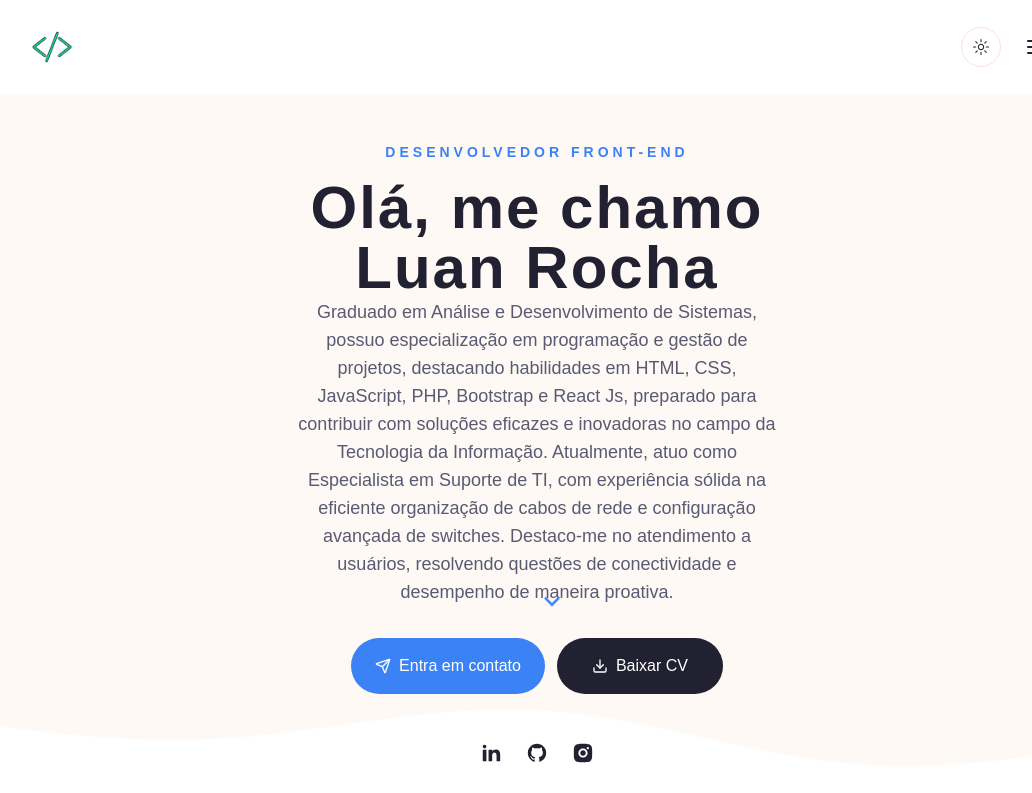
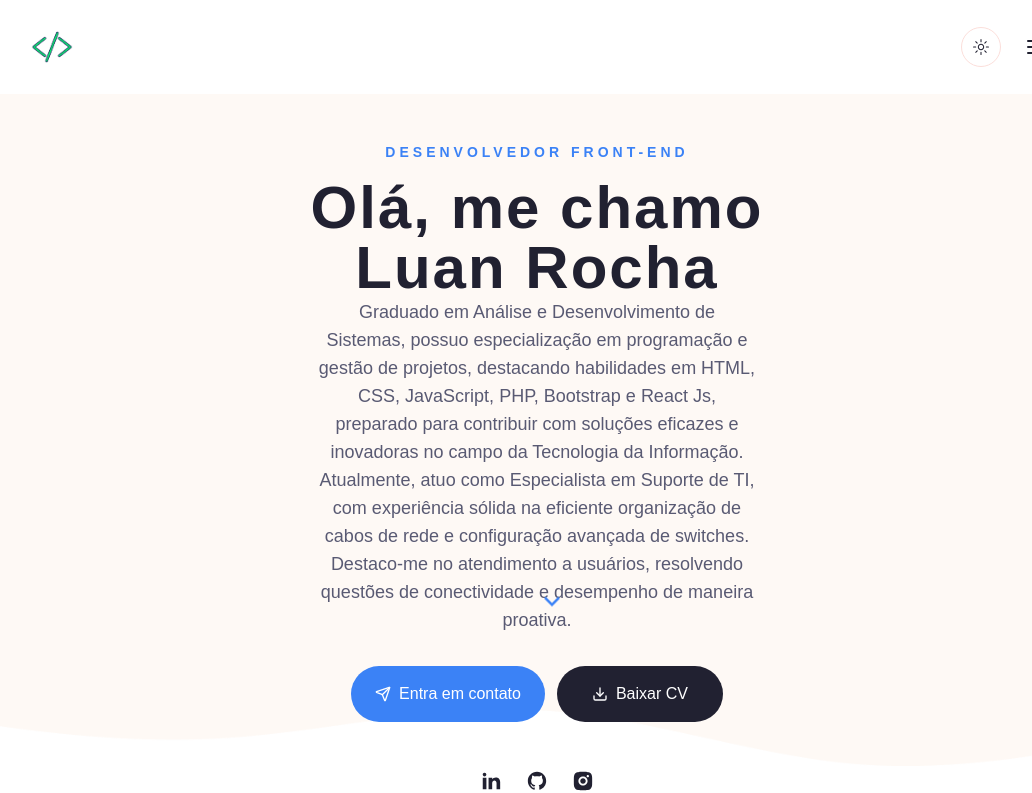
Before and after one commit to LuanRoch/luan-rocha, a Next.js app: page / in a window 1280 px wide. Shown: the top 793 px of the page, without its empty margins (103-1135 px from the left). Built offline with nearby package versions, Linux system fonts and the light colour scheme.

Commit message:
feat: hiddenSocials

```diff
--- a/components/Hero.jsx
+++ b/components/Hero.jsx
@@ -24,12 +24,12 @@ const Hero = () => {
           <div className="flex max-w-[600px] flex-col justify-center mx-auto xl:mx-0 text-center xl:text-left">
             <div className="text-sm uppercase font-semibold mb-4 text-primary tracking-[4px]">Desenvolvedor Front-End</div>
             <h1 className='h1'>Olá, me chamo Luan Rocha</h1>
-            <p className="subtitle max-w-[490px] mx-auto xl:mx-0">Graduado em Análise e Desenvolvimento de Sistemas, possuo especialização em programação e gestão de projetos,
+            <p className="subtitle max-w-[440px] mx-auto xl:mx-0">Graduado em Análise e Desenvolvimento de Sistemas, possuo especialização em programação e gestão de projetos,
               destacando habilidades em HTML, CSS, JavaScript, PHP, Bootstrap e React Js, preparado para contribuir com soluções
               eficazes e inovadoras no campo da Tecnologia da Informação. Atualmente, atuo como Especialista em Suporte de TI,
               com experiência sólida na eficiente organização de cabos de rede e configuração avançada de switches. Destaco-me no
               atendimento a usuários, resolvendo questões de conectividade e desempenho de maneira proativa.</p>
-            <div className="flex flex-col gap-y-2 md:flex-row gap-x-3 mx-auto xl:mx-0 mb-12">
+            <div className="flex flex-col gap-y-3 md:flex-row gap-x-3 mx-auto w-[162] xl:mx-0 mb-12">
               <Link href='/contact'>
                 <Button className='gap-x-2'><Send size={18} />
                   Entra em contato
@@ -41,10 +41,12 @@ const Hero = () => {
                 </Button>
               </Link>
             </div>
+            <div className="hidden sm:flex">
             <Socials containerStyles='flex gap-x-6  mx-auto xl:mx-0' iconsStyles='text-foreground text-[22px] hover:text-primary transition-all' />
+            </div>
           </div>
           {/* imagem */}
-          <div className="hidden flex-relative">imagem</div>
+          {/* <div className="hidden flex-relative">imagem</div> */}
         </div>
         {/* icon */}
         <div className="hidden md:flex absolute left-2/4 bottom-44 xl:bottom-12 animate-bounce">
```
